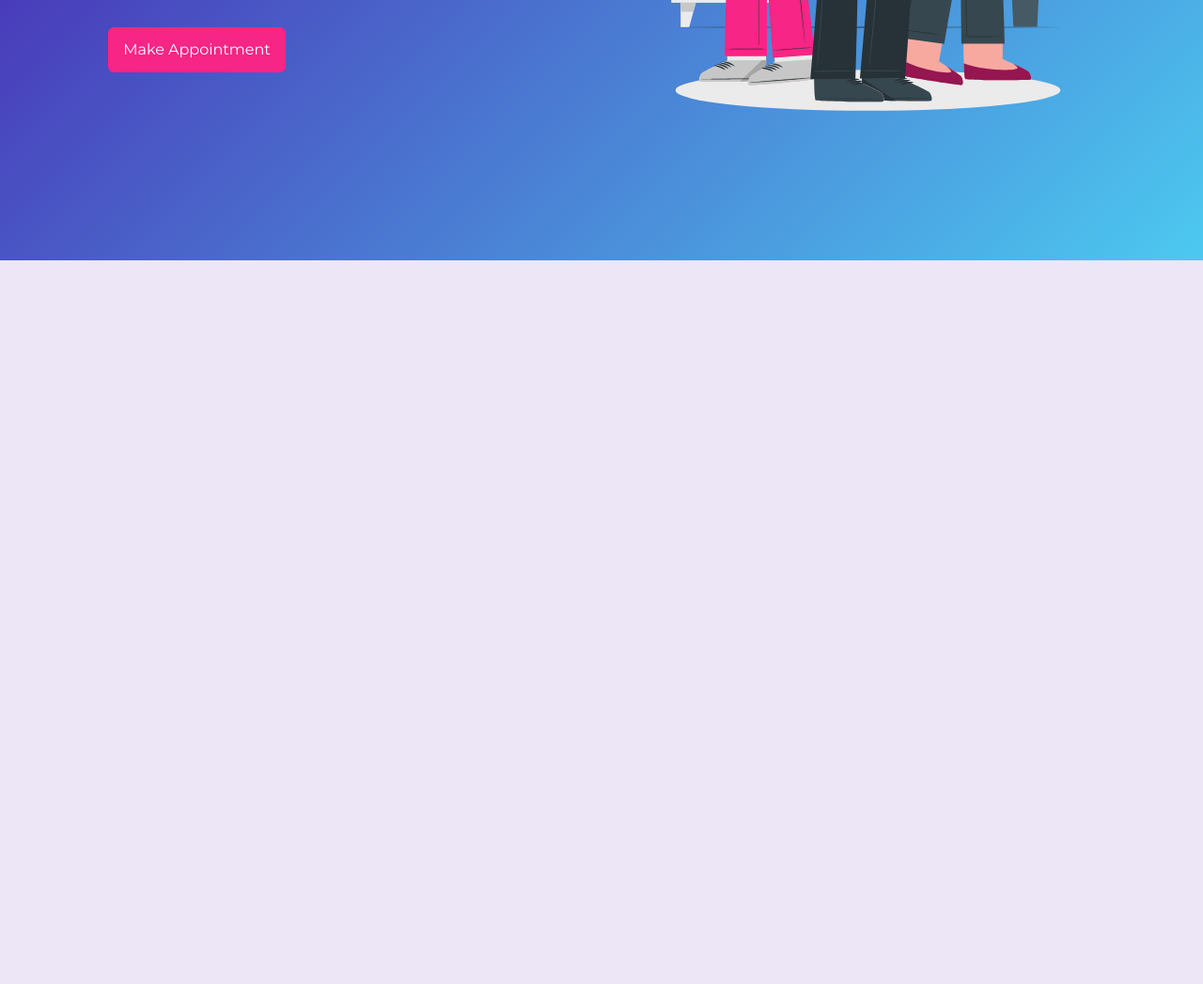
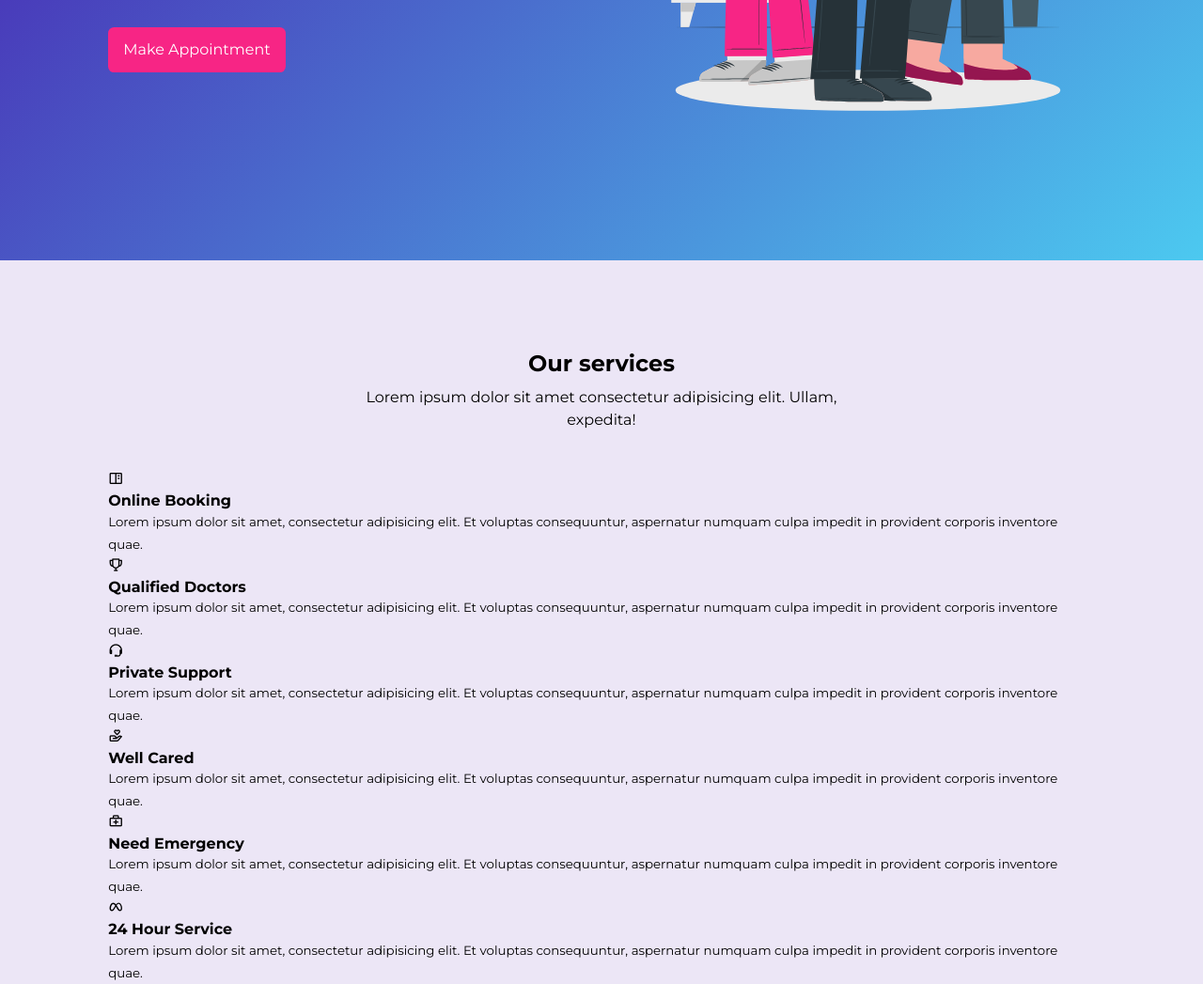
Before and after one commit to savaby/html_hospital, a plain HTML site: page index.html in a window 1280 px wide. Shown: the part 523-1570 px from the top of the page at 94% size. Before the commit the page ends 800 px from the top, so only its background shows below. Drawn offline with nearby package versions, Linux system fonts and the light colour scheme.

Commit message:
services html

```diff
--- a/index.html
+++ b/index.html
@@ -40,6 +40,55 @@
             </div>
         </div>
     </header>
+
+    <section id="services">
+        <h2>Our services</h2>
+        <p>Lorem ipsum dolor sit amet consectetur adipisicing elit. Ullam, expedita!</p>
+        <div class="container">
+            <article>
+                <i class="bx bx-book-content"></i>
+                <div>
+                    <h4>Online Booking</h4>
+                    <small>Lorem ipsum dolor sit amet, consectetur adipisicing elit. Et voluptas consequuntur, aspernatur numquam culpa impedit in provident corporis inventore quae.</small>
+                </div>
+            </article>
+            <article>
+                <i class='bx bx-trophy'></i>
+                <div>
+                    <h4>Qualified Doctors</h4>
+                    <small>Lorem ipsum dolor sit amet, consectetur adipisicing elit. Et voluptas consequuntur, aspernatur numquam culpa impedit in provident corporis inventore quae.</small>
+                </div>
+            </article>
+            <article>
+                <i class='bx bx-support'></i>
+                <div>
+                    <h4>Private Support</h4>
+                    <small>Lorem ipsum dolor sit amet, consectetur adipisicing elit. Et voluptas consequuntur, aspernatur numquam culpa impedit in provident corporis inventore quae.</small>
+                </div>
+            </article>
+            <article>
+                <i class="bx bx-donate-heart"></i>
+                <div>
+                    <h4>Well Cared</h4>
+                    <small>Lorem ipsum dolor sit amet, consectetur adipisicing elit. Et voluptas consequuntur, aspernatur numquam culpa impedit in provident corporis inventore quae.</small>
+                </div>
+            </article>
+            <article>
+                <i class='bx bx-first-aid'></i>
+                <div>
+                    <h4>Need Emergency</h4>
+                    <small>Lorem ipsum dolor sit amet, consectetur adipisicing elit. Et voluptas consequuntur, aspernatur numquam culpa impedit in provident corporis inventore quae.</small>
+                </div>
+            </article>
+            <article>
+                <i class='bx bxl-meta'></i>
+                <div>
+                    <h4>24 Hour Service</h4>
+                    <small>Lorem ipsum dolor sit amet, consectetur adipisicing elit. Et voluptas consequuntur, aspernatur numquam culpa impedit in provident corporis inventore quae.</small>
+                </div>
+            </article>
+        </div>
+    </section>
     <script src="main.js"></script>
 </body>
 
```
